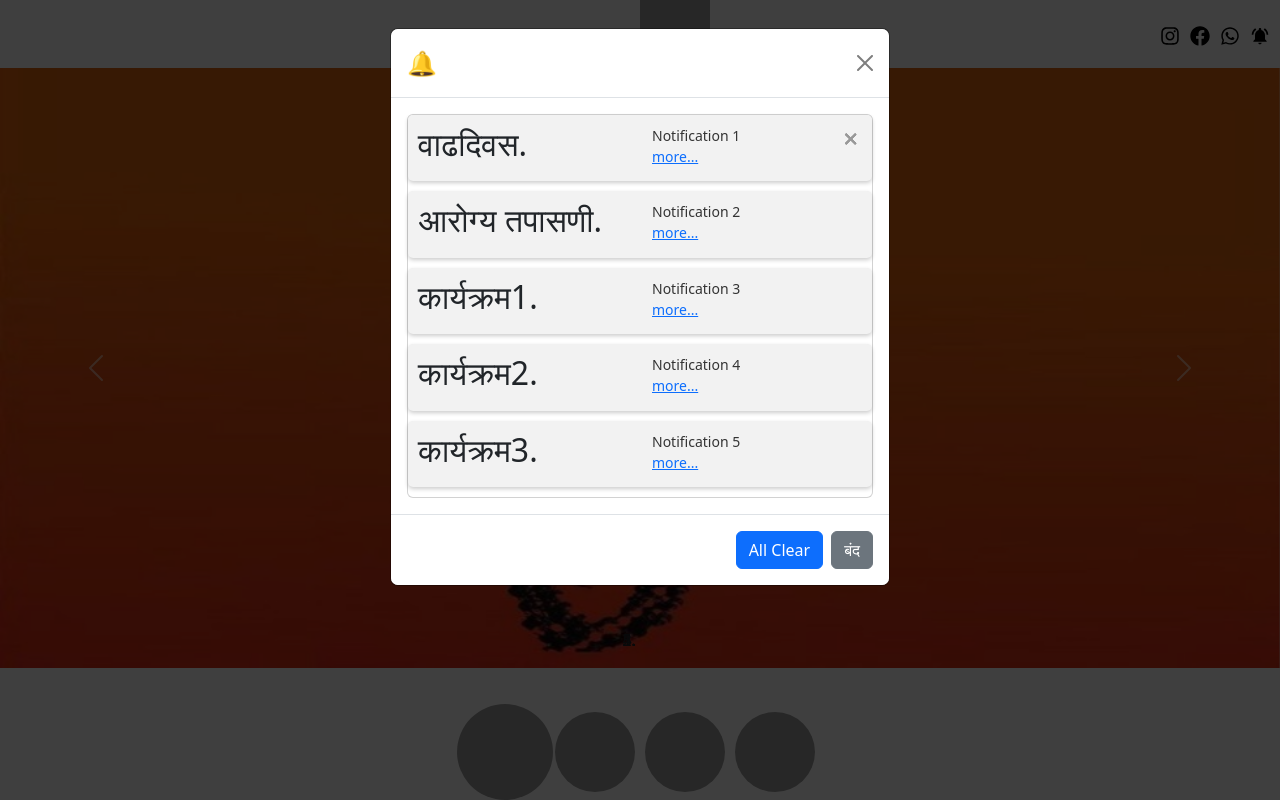
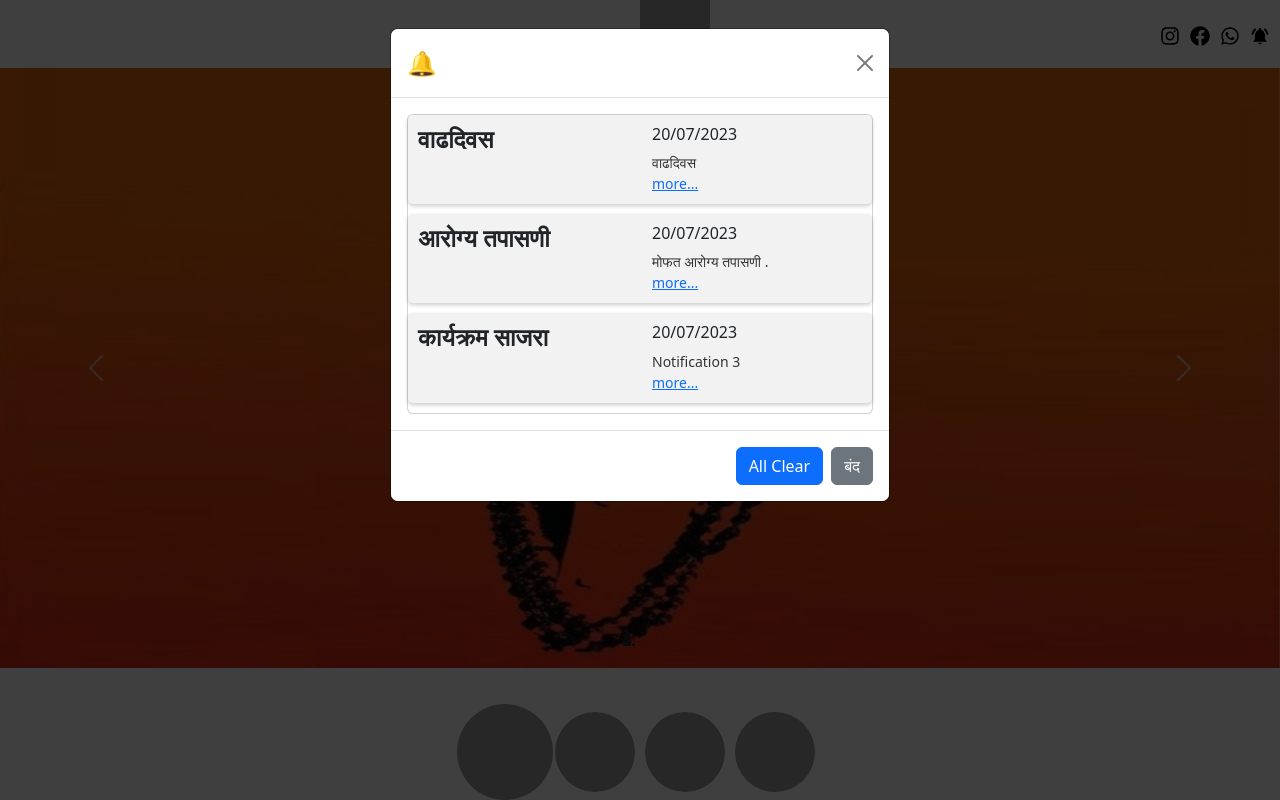
Before and after one commit to vaibhavpalve1234/adinath-palve-org, a React (Create React App) app: page / in a window 1280 px wide. Both pictures are taken after a click on the element 1260 px from the left and 34 px from the top of the page. Shown: the top 800 px of the page. Built offline with nearby package versions, Linux system fonts and the light colour scheme; no server answers; grey boxes are pictures that could not be loaded.

Commit message:
done
Signed-off-by: vaibhavpalve1234 <vaibhavpalve1234@gmail.com>

```diff
--- a/src/App.js
+++ b/src/App.js
@@ -11,7 +11,6 @@ export default function App() {
     <Routes >
         <Route path="/" element={<Header />} />
         <Route path="*" element={<NotFound />} />
-
     </Routes>
   </BrowserRouter>
   );
--- a/src/component/Header/HeaderContainer.js
+++ b/src/component/Header/HeaderContainer.js
@@ -21,7 +21,7 @@ const HeaderContainer = () => {
     const whatsGroupURL = 'https://chat.whatsapp.com/9SZk2qWn2d5LWFc49MLtRy'
     const message = `Please add me in "आदिनाथ पालवे मित्र मंडळ 🚩"`
     const encodedMessage = encodeURIComponent(message);
-    const whatsappURL = `https://wa.me//send/?phone=9921122627&type=phone_number&app_absent=0&text=${encodedMessage}`
+    const whatsappURL = `https://wa.me/send/?phone=9921122627&type=phone_number&app_absent=0&text=${encodedMessage}`
     return (
         <div className="header">
             <div className="logo">
--- a/src/component/Notification/Notification.js
+++ b/src/component/Notification/Notification.js
@@ -12,11 +12,10 @@ import data from './data.json';
 const Notification = () => {
     const [isOpen, setIsOpen] = useState(false);
     const [showModel, setShowModal] = useState(false);
-    const [notifications, setNotifications] = useState([]);
+    const [notifications, setNotifications] = useState(data);
 
     const handleNotificationClick = () => {
         setIsOpen(true);
-        setNotifications(data)
         setShowModal(true);
         // console.log(data)
 
@@ -71,15 +70,15 @@ const Notification = () => {
                                     <div key={i} className='notification-card'>
                                         <div class="row">
                                             <div className='col'>
-                                                <h2>{notifi.title}</h2>
+                                                <h4><strong>{notifi.title}</strong></h4>
                                             </div>
                                             <div className='col'>
+                                                <h6>{notifi.date}</h6>
                                                 <p>{notifi.message}
                                                     <br />
                                                     <a href={notifi.url}>more...</a></p>
                                             </div>
                                         </div>
-                                        <Button className="close-btn" onClick={() => removeNotification(notifi.id)}>&times;</Button>
                                     </div>
                                 ))}
                             </div>
--- a/src/component/Notification/data.json
+++ b/src/component/Notification/data.json
@@ -1,32 +1,23 @@
 [
     {
         "id": 1,
-        "message": "Notification 1",
-        "title": "वाढदिवस.",
+        "message": " वाढदिवस",
+        "date": "20/07/2023",
+        "title": "वाढदिवस",
         "url": "#"
     },
     {
         "id": 2,
-        "message": "Notification 2",
-        "title": "आरोग्य तपासणी.",
+        "message": "मोफत आरोग्य तपासणी .",
+        "date": "20/07/2023",
+        "title": "आरोग्य तपासणी",
         "url": "#"
     },
     {
         "id": 3,
         "message": "Notification 3",
-        "title": "कार्यक्रम1.",
-        "url": "#"
-    },
-    {
-        "id": 4,
-        "message": "Notification 4",
-        "title": "कार्यक्रम2.",
-        "url": "#"
-    },
-    {
-        "id": 5,
-        "message": "Notification 5",
-        "title": "कार्यक्रम3.",
+        "date": "20/07/2023",
+        "title": "कार्यक्रम साजरा",
         "url": "#"
     }
 ]
```
